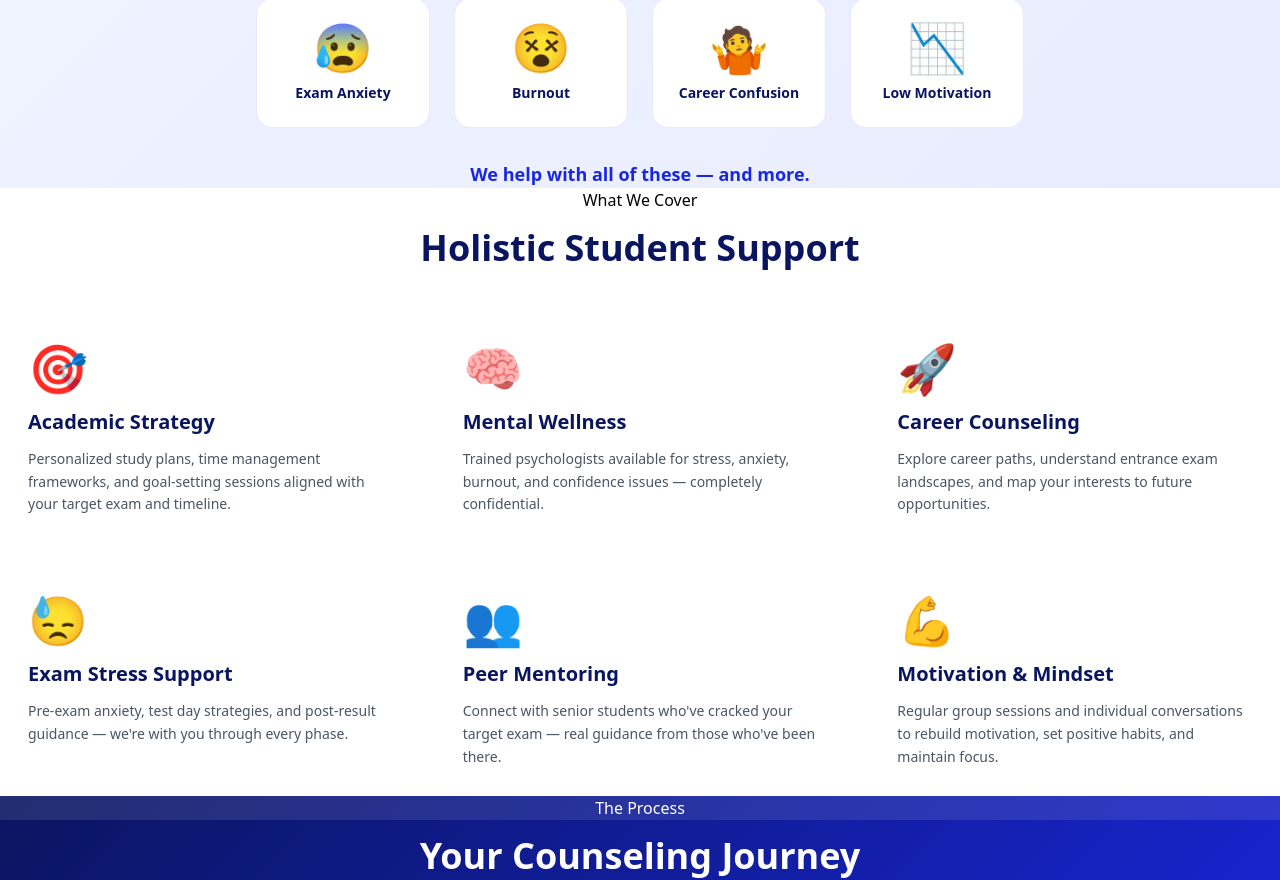
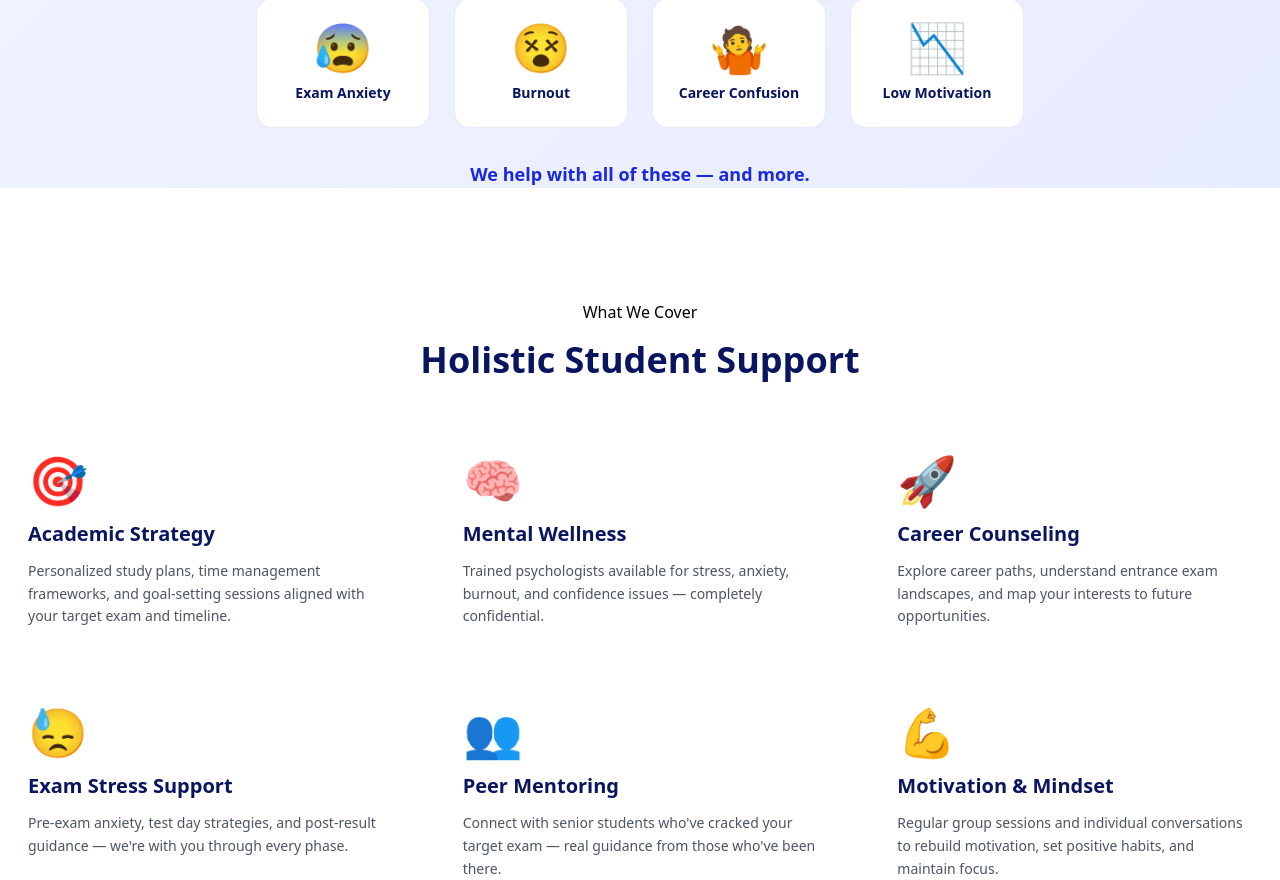
Before and after one commit to TovernaxLegion/Tovernax-Legion, a Next.js app: page /counseling in a window 1280 px wide. Shown: the part 779-1659 px from the top of the page. Built offline with nearby package versions, Linux system fonts and the light colour scheme.

Commit message:
Update page.tsx

```diff
--- a/src/app/counseling/page.tsx
+++ b/src/app/counseling/page.tsx
@@ -88,8 +88,8 @@ export default function CounselingPage() {
         </div>
       </section>
 
-      {/* What We Cover */}
-      <section className="section-padding bg-white">
+            {/* What We Cover */}
+      <section className="pt-28 pb-16 bg-white">
         <div className="section-container">
           <div className="text-center mb-12">
             <div className="section-label mb-4">What We Cover</div>
```
